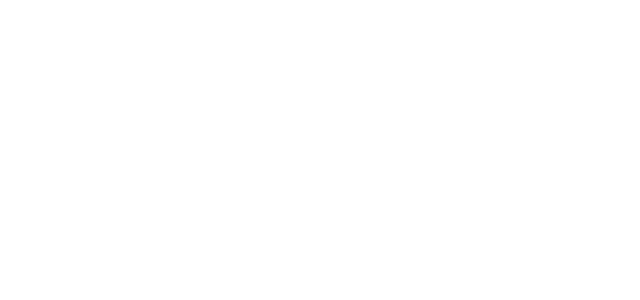
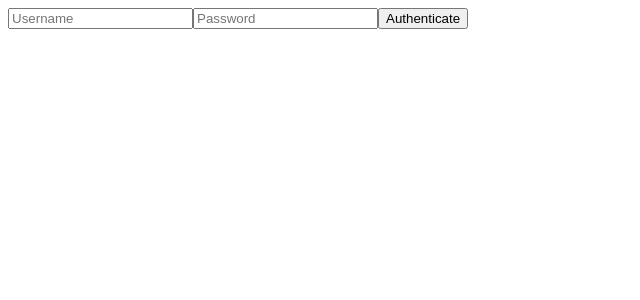
Before and after one commit to kreds/web, a React (Create React App) app: page / in a window 1280 px wide. Shown: the top 300 px of the page, without its empty margins (0-640 px from the left). Built offline with nearby package versions, Linux system fonts and the light colour scheme; no server answers.

Commit message:
added example authentication

```diff
--- a/src/App.tsx
+++ b/src/App.tsx
@@ -1,8 +1,47 @@
-import React from 'react';
+import React, { useCallback, useState } from 'react';
 import './App.scss';
+import { authenticate } from './services/Authentication';
+import { AuthenticationRequestType } from './types/models/AuthenticationRequest';
 
 function App() {
-  return <div className="App"></div>;
+  const [response, setResponse] = useState('');
+  const [username, setUsername] = useState('');
+  const [password, setPassword] = useState('');
+
+  const click = useCallback(async () => {
+    const res = await authenticate({
+      type: AuthenticationRequestType.PASSWORD,
+      username: username,
+      subtype: 'bcrypt',
+      data: password,
+    });
+
+    setResponse(JSON.stringify(res));
+  }, [username, password, setResponse]);
+
+  const updateUsername = (e: React.ChangeEvent<HTMLInputElement>) =>
+    setUsername(e.target.value);
+  const updatePassword = (e: React.ChangeEvent<HTMLInputElement>) =>
+    setPassword(e.target.value);
+
+  return (
+    <div className="App">
+      <input
+        type="text"
+        placeholder="Username"
+        value={username}
+        onChange={updateUsername}
+      />
+      <input
+        type="password"
+        placeholder="Password"
+        value={password}
+        onChange={updatePassword}
+      />
+      <button onClick={click}>Authenticate</button>
+      <pre>{response}</pre>
+    </div>
+  );
 }
 
 export default App;
--- /dev/null
+++ b/src/config.ts
@@ -0,0 +1,2 @@
+export const apiUrl =
+  process.env.REACT_APP_API || 'http://' + window.location.hostname + ':8080/';
--- /dev/null
+++ b/src/services/Authentication.ts
@@ -0,0 +1,14 @@
+import { AuthenticationRequest } from '../types/models/AuthenticationRequest';
+import { apiUrl } from '../config';
+
+export async function authenticate(request: AuthenticationRequest) {
+  const req = await fetch(apiUrl + 'v1/authentication', {
+    method: 'POST',
+    headers: {
+      'Content-Type': 'application/json',
+    },
+    body: JSON.stringify(request),
+  });
+
+  return await req.json();
+}
--- /dev/null
+++ b/src/types/models/AuthenticationRequest.ts
@@ -0,0 +1,40 @@
+export enum AuthenticationRequestType {
+  PASSWORD = 'password',
+  OAUTH2 = 'oauth2',
+  EXTENSION = 'extension',
+}
+
+export enum AuthenticationRequestPasswordSubtype {
+  BCRYPT = 'bcrypt',
+}
+
+export interface AuthenticationRequest {
+  type: AuthenticationRequestType;
+  username: string;
+  subtype: string;
+  data: any;
+}
+
+export interface AuthenticationRequestPassword extends AuthenticationRequest {
+  type: AuthenticationRequestType.PASSWORD;
+  subtype: AuthenticationRequestPasswordSubtype;
+  data: string;
+}
+
+export interface AuthenticationRequestOAuth2 extends AuthenticationRequest {
+  type: AuthenticationRequestType.OAUTH2;
+  subtype: string;
+  data: any;
+}
+
+export interface AuthenticationRequestExtension extends AuthenticationRequest {
+  type: AuthenticationRequestType.EXTENSION;
+  subtype: string;
+  data: any;
+}
+
+export type AuthenticationRequestUnion =
+  | AuthenticationRequest
+  | AuthenticationRequestPassword
+  | AuthenticationRequestOAuth2
+  | AuthenticationRequestExtension;
```
